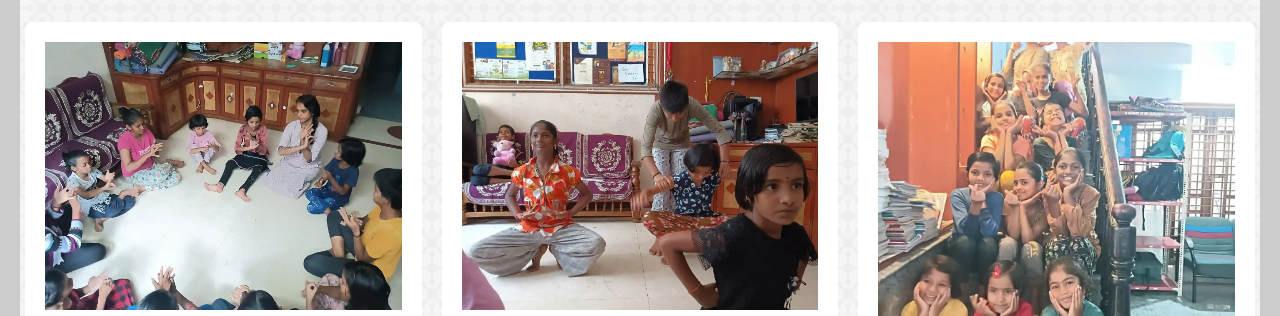
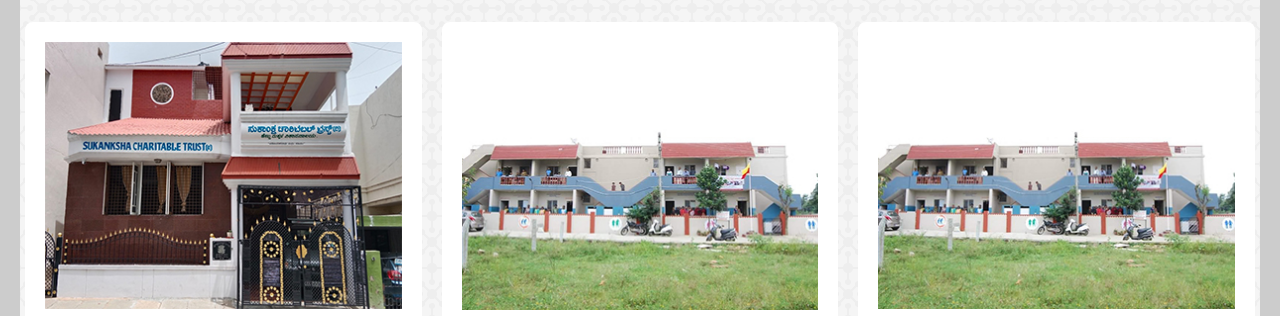
Before and after one commit to ChinmaiSG007/Sukanksha, a plain HTML site: page contact.html in a window 1280 px wide. Shown: the part 216-532 px from the top of the page. Drawn offline with nearby package versions, Linux system fonts and the light colour scheme.

Commit message:
Contact page

```diff
--- a/contact.html
+++ b/contact.html
@@ -158,7 +158,7 @@
                     <div class="help-container">
                         <!--Start project Block-->
                         <div class="help-block wow fadeInUp" data-wow-delay="0.4s">
-                            <img src="./images/gallery-images/gallery-image (1).webp" alt="">
+                            <img src="./images/company-images/girls_ashram.jpg" alt="">
                             <h3>Sukanksha Girls Home </h3>
                             <p>Sukanksha Charitable Trust.
                                 No:19, 1st Main, Meenakshi Nagara,
@@ -170,7 +170,7 @@
 
                         <!--Start project Block-->
                         <div class="help-block wow fadeInUp" data-wow-delay="0.4s">
-                            <img src="./images/gallery-images/gallery-image (2).webp" alt="">
+                            <img src="./images/company-images/old_age_home.jpg" alt="">
                             <h3> Sukanksha Boy’s Home </h3>
                             <p>Sri Nanjundeswara Nilaya Railway Station Road,
                                 Opposite to gvt., Womens BCM Hostel Beside Church,
@@ -180,7 +180,7 @@
 
                         <!--Start project Block-->
                         <div class="help-block wow fadeInUp" data-wow-delay="0.4s">
-                            <img src="./images/gallery-images/gallery-image (3).webp" alt="">
+                            <img src="./images/company-images/old_age_home.jpg" alt="">
                             <h3>Sukanksha Old Age Home </h3>
                             <p>#141, 1st Main, 10th Cross Vinayaka layout,
                                 kadabagere Bengaluru -562130
```
Also changed, not shown: images/company-images/girls_ashram.jpg (added), images/company-images/old_age_home.jpg (added).
